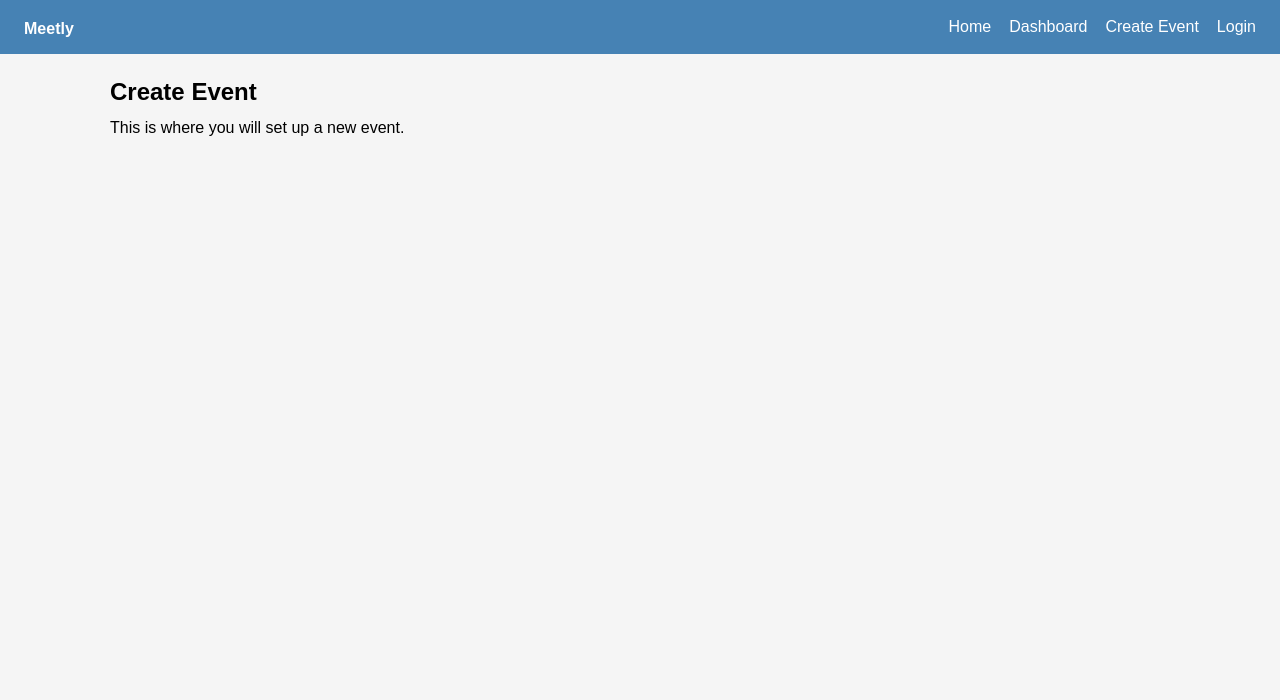
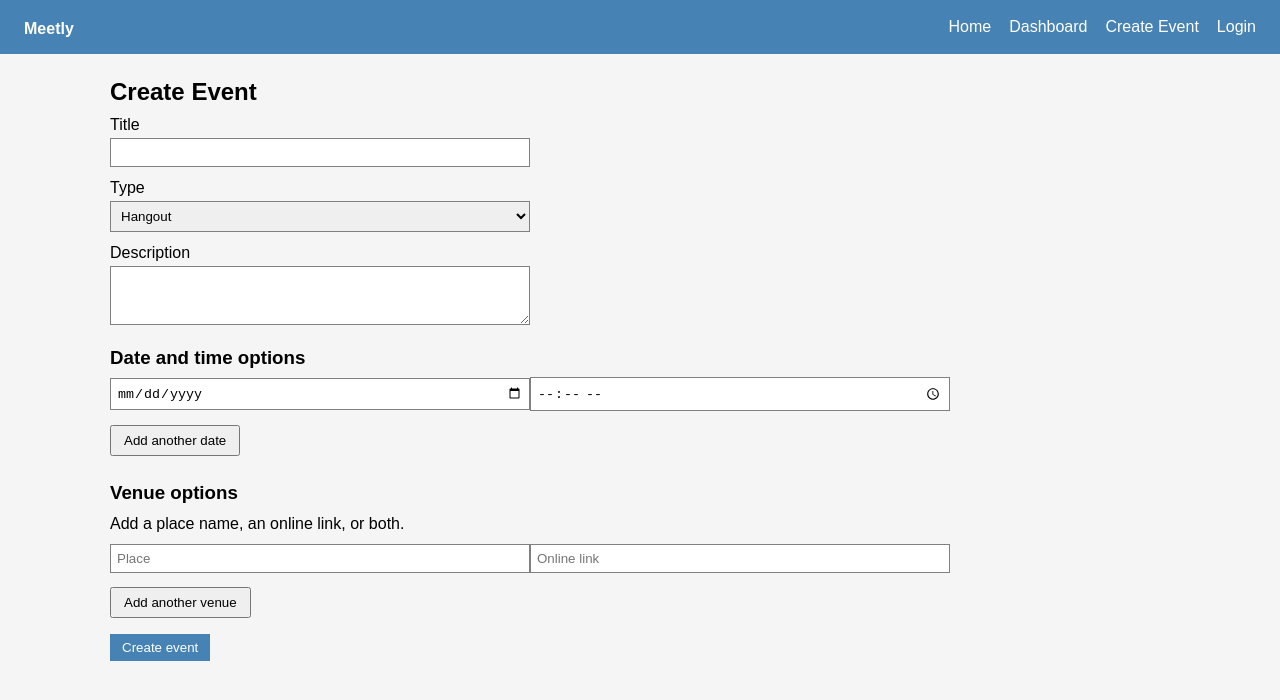
Before and after one commit to Ibrahim-Alam-3075/Meetly, a React (Vite) app in the folder frontend/: page /create in a window 1280 px wide. Shown: the top 700 px of the page. Built offline with nearby package versions, Linux system fonts and the light colour scheme.

Commit message:
add create event form

```diff
--- a/frontend/src/App.jsx
+++ b/frontend/src/App.jsx
@@ -1,3 +1,4 @@
+import { useState } from "react";
 import { BrowserRouter, Routes, Route } from "react-router-dom";
 import Layout from "./components/Layout";
 import Home from "./pages/Home";
@@ -8,14 +9,59 @@ import Register from "./pages/Register";
 import EventDetails from "./pages/EventDetails";
 import "./App.css";
 
+const startingEvents = [
+  {
+    id: 1,
+    title: "Sunday Hangout",
+    type: "Hangout",
+    date: "2026-11-15",
+    description: "Lunch after class.",
+    dates: [{ date: "2026-11-15", time: "13:00" }],
+    venues: [{ place: "Campus cafe", link: "" }],
+  },
+  {
+    id: 2,
+    title: "Project Meeting",
+    type: "Meeting",
+    date: "2026-11-20",
+    description: "Decide the final features for Meetly.",
+    dates: [{ date: "2026-11-20", time: "16:00" }],
+    venues: [{ place: "", link: "https://meet.google.com" }],
+  },
+  {
+    id: 3,
+    title: "Midterm Study Session",
+    type: "Study session",
+    date: "2026-10-28",
+    description: "Revise the web programming notes.",
+    dates: [{ date: "2026-10-28", time: "18:00" }],
+    venues: [{ place: "Library", link: "" }],
+  },
+  {
+    id: 4,
+    title: "Group Dinner",
+    type: "Other",
+    date: "2026-09-12",
+    description: "Dinner after the project demo.",
+    dates: [{ date: "2026-09-12", time: "20:00" }],
+    venues: [{ place: "Food street", link: "" }],
+  },
+];
+
 function App() {
+  const [events, setEvents] = useState(startingEvents);
+
+  function addEvent(newEvent) {
+    setEvents((currentEvents) => [...currentEvents, newEvent]);
+  }
+
   return (
     <BrowserRouter>
       <Layout>
         <Routes>
           <Route path="/" element={<Home />} />
-          <Route path="/dashboard" element={<Dashboard />} />
-          <Route path="/create" element={<CreateEvent />} />
+          <Route path="/dashboard" element={<Dashboard events={events} />} />
+          <Route path="/create" element={<CreateEvent addEvent={addEvent} />} />
           <Route path="/login" element={<Login />} />
           <Route path="/register" element={<Register />} />
           <Route path="/event/:id" element={<EventDetails />} />
--- a/frontend/src/components/EventCard.jsx
+++ b/frontend/src/components/EventCard.jsx
@@ -12,7 +12,12 @@ function EventCard({ event }) {
       </p>
       <h3>{event.title}</h3>
       <p>{event.type}</p>
-      <p>{event.date}</p>
+      <p>
+        {event.date}
+        {event.dates && event.dates[0] && event.dates[0].time
+          ? " at " + event.dates[0].time
+          : ""}
+      </p>
       <p>{event.description}</p>
       <Link to={"/event/" + event.id}>View event</Link>
     </div>
--- /dev/null
+++ b/frontend/src/pages/CreateEvent.css
@@ -0,0 +1,47 @@
+.form-group {
+  margin-bottom: 12px;
+}
+
+.form-group label {
+  display: block;
+  margin-bottom: 4px;
+}
+
+.create-form input,
+.create-form select,
+.create-form textarea {
+  width: 100%;
+  max-width: 420px;
+  padding: 6px;
+  border: 1px solid gray;
+}
+
+.create-form h3 {
+  margin-top: 18px;
+  margin-bottom: 8px;
+}
+
+.option-row {
+  margin-bottom: 8px;
+}
+
+.option-row input {
+  margin-bottom: 6px;
+}
+
+.create-form button {
+  margin-right: 8px;
+  margin-bottom: 8px;
+  padding: 6px 12px;
+}
+
+.submit-button {
+  background-color: steelblue;
+  color: white;
+  border: none;
+  margin-top: 8px;
+}
+
+.error {
+  color: red;
+}
--- a/frontend/src/pages/CreateEvent.jsx
+++ b/frontend/src/pages/CreateEvent.jsx
@@ -1,8 +1,175 @@
-function CreateEvent() {
+import { useState } from "react";
+import { useNavigate } from "react-router-dom";
+import "./CreateEvent.css";
+
+function CreateEvent({ addEvent }) {
+  const navigate = useNavigate();
+
+  const [title, setTitle] = useState("");
+  const [type, setType] = useState("Hangout");
+  const [description, setDescription] = useState("");
+  const [dates, setDates] = useState([{ date: "", time: "" }]);
+  const [venues, setVenues] = useState([{ place: "", link: "" }]);
+  const [error, setError] = useState("");
+
+  function handleDateChange(index, field, value) {
+    const updated = [...dates];
+    updated[index] = { ...updated[index], [field]: value };
+    setDates(updated);
+  }
+
+  function addDate() {
+    setDates([...dates, { date: "", time: "" }]);
+  }
+
+  function removeDate(index) {
+    setDates(dates.filter((item, i) => i !== index));
+  }
+
+  function handleVenueChange(index, field, value) {
+    const updated = [...venues];
+    updated[index] = { ...updated[index], [field]: value };
+    setVenues(updated);
+  }
+
+  function addVenue() {
+    setVenues([...venues, { place: "", link: "" }]);
+  }
+
+  function removeVenue(index) {
+    setVenues(venues.filter((item, i) => i !== index));
+  }
+
+  function handleSubmit(event) {
+    event.preventDefault();
+
+    if (title.trim() === "") {
+      setError("Please enter a title.");
+      return;
+    }
+
+    const filledDates = dates.filter((item) => item.date !== "");
+    if (filledDates.length === 0) {
+      setError("Please add at least one date.");
+      return;
+    }
+
+    const filledVenues = venues.filter(
+      (item) => item.place.trim() !== "" || item.link.trim() !== ""
+    );
+    if (filledVenues.length === 0) {
+      setError("Please add a place or an online link.");
+      return;
+    }
+
+    addEvent({
+      id: Date.now(),
+      title: title.trim(),
+      type,
+      description: description.trim(),
+      date: filledDates[0].date,
+      dates: filledDates,
+      venues: filledVenues,
+    });
+
+    navigate("/dashboard");
+  }
+
   return (
     <div className="app-container">
       <h2>Create Event</h2>
-      <p>This is where you will set up a new event.</p>
+
+      <form className="create-form" onSubmit={handleSubmit}>
+        <div className="form-group">
+          <label htmlFor="title">Title</label>
+          <input
+            id="title"
+            value={title}
+            onChange={(e) => setTitle(e.target.value)}
+          />
+        </div>
+
+        <div className="form-group">
+          <label htmlFor="type">Type</label>
+          <select
+            id="type"
+            value={type}
+            onChange={(e) => setType(e.target.value)}
+          >
+            <option>Hangout</option>
+            <option>Meeting</option>
+            <option>Study session</option>
+            <option>Other</option>
+          </select>
+        </div>
+
+        <div className="form-group">
+          <label htmlFor="description">Description</label>
+          <textarea
+            id="description"
+            rows="3"
+            value={description}
+            onChange={(e) => setDescription(e.target.value)}
+          />
+        </div>
+
+        <h3>Date and time options</h3>
+        {dates.map((item, index) => (
+          <div className="option-row" key={index}>
+            <input
+              type="date"
+              value={item.date}
+              onChange={(e) => handleDateChange(index, "date", e.target.value)}
+            />
+            <input
+              type="time"
+              value={item.time}
+              onChange={(e) => handleDateChange(index, "time", e.target.value)}
+            />
+            {dates.length > 1 && (
+              <button type="button" onClick={() => removeDate(index)}>
+                Remove
+              </button>
+            )}
+          </div>
+        ))}
+        <button type="button" onClick={addDate}>
+          Add another date
+        </button>
+
+        <h3>Venue options</h3>
+        <p>Add a place name, an online link, or both.</p>
+        {venues.map((item, index) => (
+          <div className="option-row" key={index}>
+            <input
+              placeholder="Place"
+              value={item.place}
+              onChange={(e) => handleVenueChange(index, "place", e.target.value)}
+            />
+            <input
+              placeholder="Online link"
+              value={item.link}
+              onChange={(e) => handleVenueChange(index, "link", e.target.value)}
+            />
+            {venues.length > 1 && (
+              <button type="button" onClick={() => removeVenue(index)}>
+                Remove
+              </button>
+            )}
+          </div>
+        ))}
+        <button type="button" onClick={addVenue}>
+          Add another venue
+        </button>
+
+        {error && <p className="error">{error}</p>}
+
+        <div>
+          <button className="submit-button" type="submit">
+            Create event
+          </button>
+        </div>
+      </form>
     </div>
   );
 }
--- a/frontend/src/pages/Dashboard.jsx
+++ b/frontend/src/pages/Dashboard.jsx
@@ -1,38 +1,7 @@
 import EventCard from "../components/EventCard";
 import "./Dashboard.css";
 
-function Dashboard() {
-  const events = [
-    {
-      id: 1,
-      title: "Sunday Hangout",
-      type: "Hangout",
-      date: "2026-11-15",
-      description: "Lunch after class.",
-    },
-    {
-      id: 2,
-      title: "Project Meeting",
-      type: "Meeting",
-      date: "2026-11-20",
-      description: "Decide the final features for Meetly.",
-    },
-    {
-      id: 3,
-      title: "Midterm Study Session",
-      type: "Study session",
-      date: "2026-10-28",
-      description: "Revise the web programming notes.",
-    },
-    {
-      id: 4,
-      title: "Group Dinner",
-      type: "Other",
-      date: "2026-09-12",
-      description: "Dinner after the project demo.",
-    },
-  ];
-
+function Dashboard({ events }) {
   const today = new Date().toISOString().slice(0, 10);
   const upcoming = events.filter((event) => event.date >= today);
   const past = events.filter((event) => event.date < today);
```
